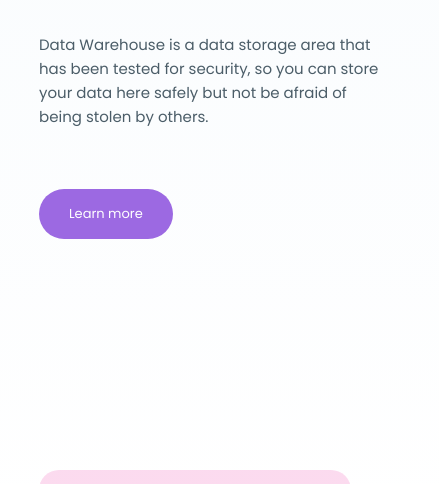
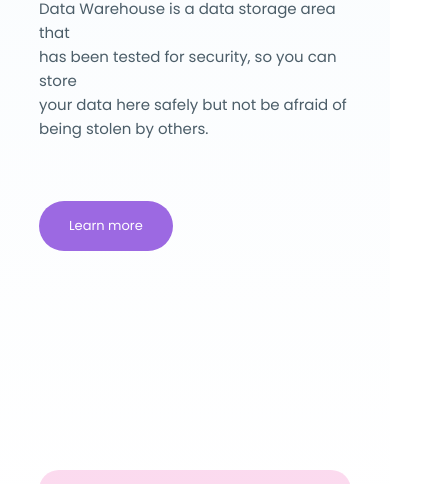
Before and after one commit to Saviourise/Encental-Solutions-Week-1-Task, a plain HTML site: page index.html in a window 390 px wide. Shown: the part 510-994 px from the top of the page, 439 px wide, since content can reach past the window. Drawn offline with Linux system fonts and the light colour scheme.

Commit message:
2 files modified

```diff
--- a/index.html
+++ b/index.html
@@ -2,7 +2,7 @@
 <html lang="en">
   <head>
     <meta charset="UTF-8" />
-    <meta http-equiv="X-UA-Compatible" content="IE=edge" />
+    <!-- <meta http-equiv="X-UA-Compatible" content="IE=edge" /> -->
     <meta name="viewport" content="width=device-width, initial-scale=1.0" />
     <link rel="stylesheet" href="style.css" />
     <link
--- a/style.css
+++ b/style.css
@@ -691,6 +691,7 @@ footer span {
 
   section#hero > article:first-child > p {
     font-size: 15px;
+    width: 100%;
   }
 
   section#hero > article:first-child {
```
